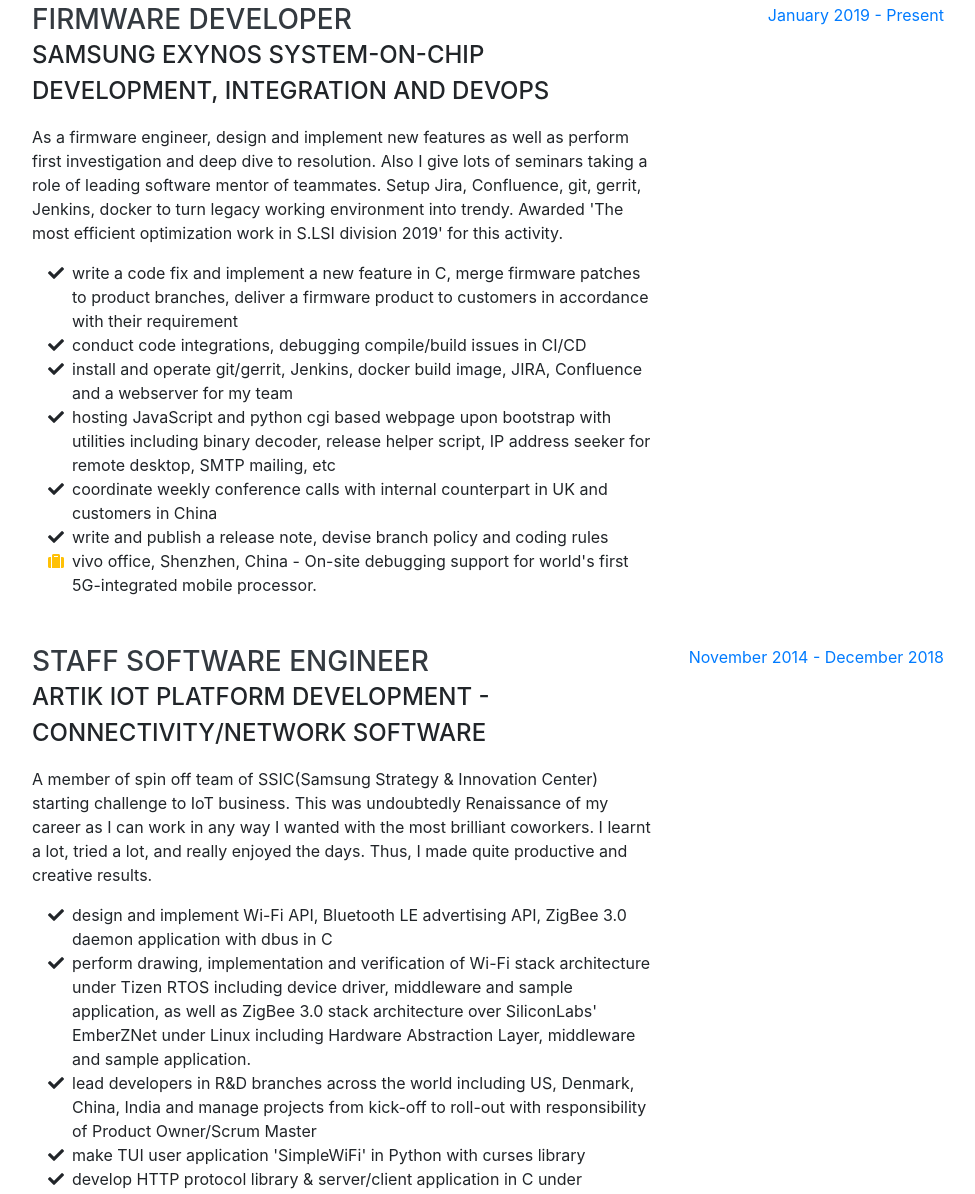
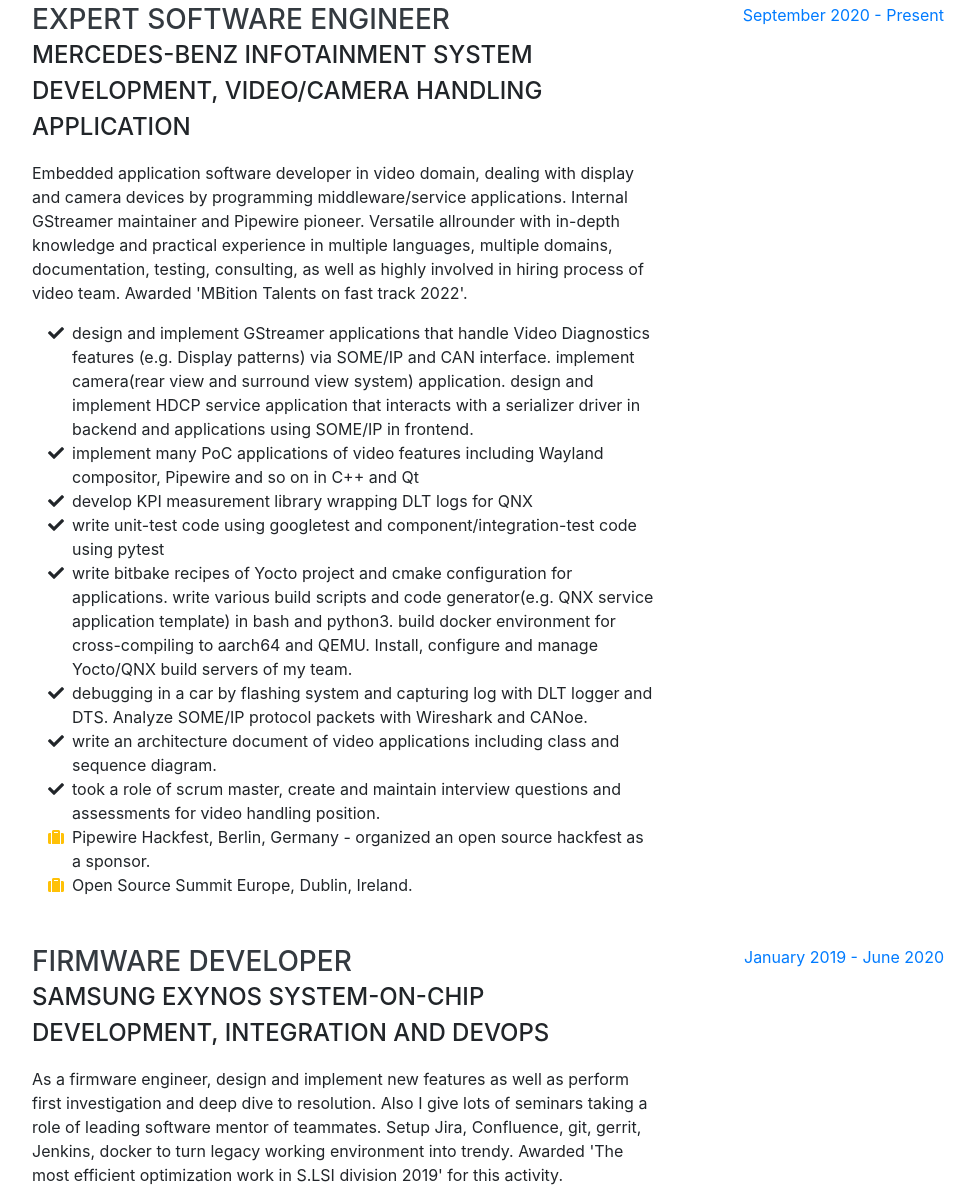
Before and after one commit to kkangshawn/kkangshawn.github.io, a website with bundled scripts: page career.html in a window 1280 px wide. Shown: the part 932-2126 px from the top of the page, without its empty margins (288-1263 px from the left). Built offline with nearby package versions, Linux system fonts and the light colour scheme; a web font is replaced by a local one.

Commit message:
update contents

```diff
--- a/career.html
+++ b/career.html
@@ -106,6 +106,49 @@
 
         <div class="resume-item d-flex flex-column flex-md-row justify-content-between mb-5">
           <div class="resume-content">
+            <h3 class="mb-0">Expert Software Engineer</h3>
+            <div class="subheading mb-3">Mercedes-Benz infotainment system Development, Video/Camera handling application</div>
+            <p>Embedded application software developer in video domain, dealing with display and camera devices by programming middleware/service applications. Internal GStreamer maintainer and Pipewire pioneer. Versatile allrounder with in-depth knowledge and practical experience in multiple languages, multiple domains, documentation, testing, consulting, as well as highly involved in hiring process of video team. Awarded 'MBition Talents on fast track 2022'.</p>
+            <ul class="fa-ul mb-0">
+              <li>
+                <i class="fa-li fa fa-check"></i>
+                design and implement GStreamer applications that handle Video Diagnostics features (e.g. Display patterns) via SOME/IP and CAN interface. implement camera(rear view and surround view system) application. design and implement HDCP service application that interacts with a serializer driver in backend and applications using SOME/IP in frontend.</li>
+              <li>
+                <i class="fa-li fa fa-check"></i>
+                implement many PoC applications of video features including Wayland compositor, Pipewire and so on in C++ and Qt</li>
+              <li>
+                <i class="fa-li fa fa-check"></i>
+                develop KPI measurement library wrapping DLT logs for QNX</li>
+              <li>
+                <i class="fa-li fa fa-check"></i>
+                write unit-test code using googletest and component/integration-test code using pytest</li>
+              <li>
+                <i class="fa-li fa fa-check"></i>
+                write bitbake recipes of Yocto project and cmake configuration for applications. write various build scripts and code generator(e.g. QNX service application template) in bash and python3. build docker environment for cross-compiling to aarch64 and QEMU. Install, configure and manage Yocto/QNX build servers of my team.</li>
+              <li>
+                <i class="fa-li fa fa-check"></i>
+                debugging in a car by flashing system and capturing log with DLT logger and DTS. Analyze SOME/IP protocol packets with Wireshark and CANoe.</li>
+              <li>
+                <i class="fa-li fa fa-check"></i>
+                write an architecture document of video applications including class and sequence diagram.</li>
+              <li>
+                <i class="fa-li fa fa-check"></i>
+                took a role of scrum master, create and maintain interview questions and assessments for video handling position.</li>
+              <li>
+                <i class="fa-li fa fa-suitcase text-warning"></i>
+                Pipewire Hackfest, Berlin, Germany - organized an open source hackfest as a sponsor.</li>
+              <li>
+                <i class="fa-li fa fa-suitcase text-warning"></i>
+                Open Source Summit Europe, Dublin, Ireland.</li>
+            </ul>
+          </div>
+          <div class="resume-date text-md-right">
+            <span class="text-primary">September 2020 - Present</span>
+          </div>
+        </div>
+
+        <div class="resume-item d-flex flex-column flex-md-row justify-content-between mb-5">
+          <div class="resume-content">
             <h3 class="mb-0">Firmware Developer</h3>
             <div class="subheading mb-3">Samsung Exynos System-on-Chip Development, integration and DevOps</div>
             <p>As a firmware engineer, design and implement new features as well as perform first investigation and deep dive to resolution. Also I give lots of seminars taking a role of leading software mentor of teammates. Setup Jira, Confluence, git, gerrit, Jenkins, docker to turn legacy working environment into trendy. Awarded 'The most efficient optimization work in S.LSI division 2019' for this activity.</p>
@@ -134,14 +177,14 @@
             </ul>
           </div>
           <div class="resume-date text-md-right">
-            <span class="text-primary">January 2019 - Present</span>
+            <span class="text-primary">January 2019 - June 2020</span>
           </div>
         </div>
 
         <div class="resume-item d-flex flex-column flex-md-row justify-content-between mb-5">
           <div class="resume-content">
             <h3 class="mb-0">Staff Software Engineer</h3>
-            <div class="subheading mb-3">ARTIK IoT platform development - Connectivity/Network software</div>
+            <div class="subheading mb-3">Samsung ARTIK IoT platform development - Connectivity/Network software</div>
             <p>A member of spin off team of SSIC(Samsung Strategy &amp; Innovation Center) starting challenge to IoT business. This was undoubtedly Renaissance of my career as I can work in any way I wanted with the most brilliant coworkers. I learnt a lot, tried a lot, and really enjoyed the days. Thus, I made quite productive and creative results.</p>
             <ul class="fa-ul mb-0">
               <li>
@@ -191,7 +234,7 @@
         <div class="resume-item d-flex flex-column flex-md-row justify-content-between mb-5">
           <div class="resume-content">
             <h3 class="mb-0">Senior Application Engineer</h3>
-            <div class="subheading mb-3">Smart TV application development - ScreenMirroring</div>
+            <div class="subheading mb-3">Samsung Smart TV application development - ScreenMirroring</div>
             <p>Implement a whole new built-in application for the best TV in the world 2015. With the convergence of multimedia and wireless network, I developed very front-end application with UI resources as well as its two essential back-end applications, GStreamer's RTSP plugin and Wi-Fi manager. Besides, I was an agile evangelist who introduced its principle and led a team in Samsung Reseach India, Delhi.</p>
             <ul class="fa-ul mb-0">
               <li>
@@ -228,7 +271,7 @@
         <div class="resume-item d-flex flex-column flex-md-row justify-content-between mb-5">
           <div class="resume-content">
             <h3 class="mb-0">Regional Area Manager</h3>
-            <div class="subheading mb-3">Sales &amp; Marketing department. Ukraine market account manager.</div>
+            <div class="subheading mb-3">Sales &amp; Marketing department. Regional account manager of Samsung Electronics Ukraine.</div>
             <p>Dispatched. In spite of not such long period, it was absolutely valuable enough. Thanks to that experience, I could have opened my eyes to see the big picture in the view of business and got to know how other teams interact with developers. It tells me what is more critical at the moment so that I can prioritized in right manners.</p>
             <ul class="fa-ul mb-0">
               <li>
@@ -244,7 +287,7 @@
         <div class="resume-item d-flex flex-column flex-md-row justify-content-between mb-5">
           <div class="resume-content">
             <h3 class="mb-0">Engineer</h3>
-            <div class="subheading mb-3">Mobile Communication device development - PC, Table</div>
+            <div class="subheading mb-3">Mobile Communication device development - Samsung PC, Table</div>
             <p>Although I joined the company as an application engineer, my first team dealt with drivers. Since that required quite high-level of reliability and quality, I realized how important the test and validation is. I developed solid mindset in this period and this turned out to be one of my best assets as a software engineer.</p>
             <ul class="fa-ul mb-0">
               <li>
@@ -320,6 +363,12 @@
           </li>
           <li class="list-inline-item">
             <i class="fab fa-git" title="git"></i>
+          </li>
+          <li class="list-inline-item">
+            <i class="fab fa-gitlab" title="gitlab"></i>
+          </li>
+          <li class="list-inline-item">
+            <i class="fab fa-github" title="github"></i>
           </li>
           <li class="list-inline-item">
             <i class="fab fa-jira" title="Jira"></i>
```
Also changed, not shown: main.html (+1 -1 lines), img/mbition.jpg (added).
